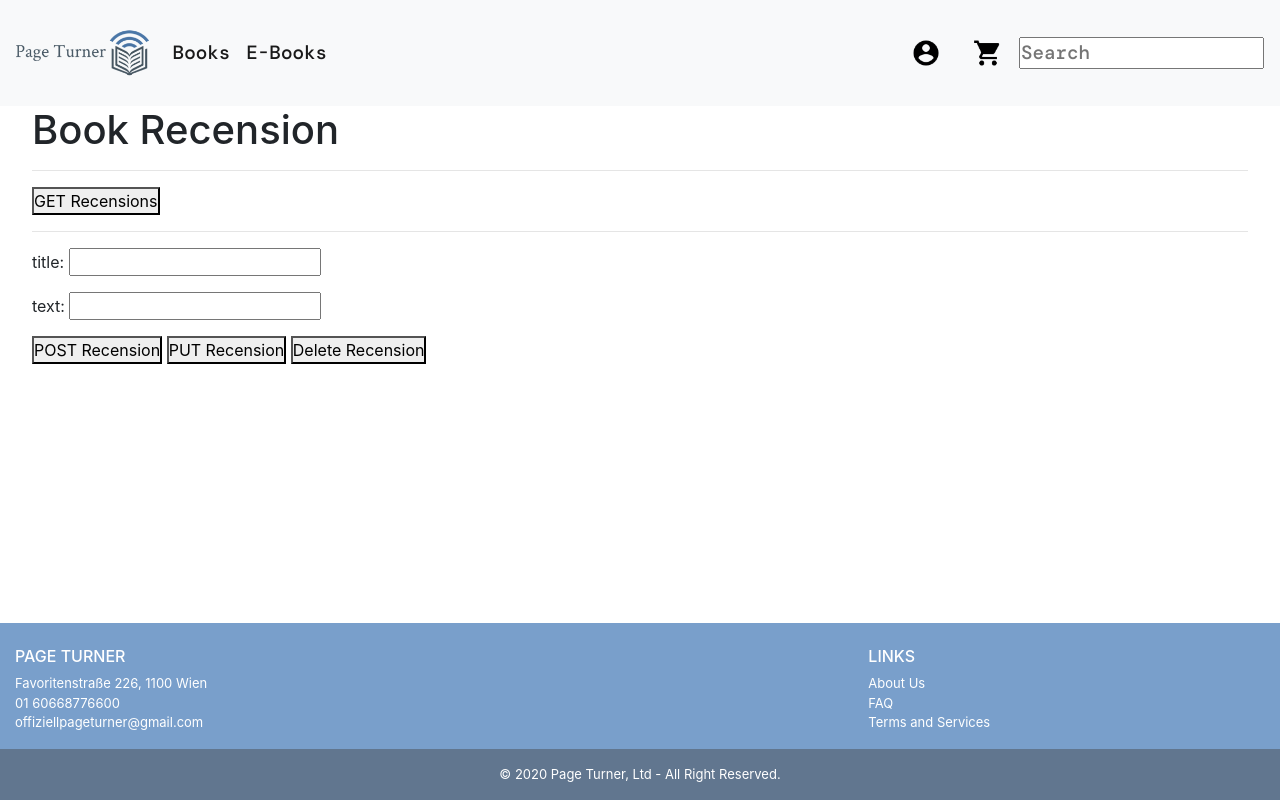
After one commit to leobowenwang/page-turner, a PHP site: page /page-turner/recension.php in a window 1280 px wide. The commit adds this page. Run offline with PHP 8.4, Linux system fonts and the light colour scheme; some web fonts are replaced.

Commit message:
added recensions / improved search UI

```diff
--- a/js/isbn.js
+++ b/js/isbn.js
@@ -129,7 +129,7 @@ function getBookDetails(isbn, price) {
                 "                    <div class=\"tab-pane fade show active\" id=\"tab-1\" role=\"tabpanel\" aria-labelledby=\"tab1\">\n" +
                 "                        <article class=\"review-article\">\n" +
                 "                            <h1 class=\"sr-only\">Tab Article</h1>\n" +
-                "                            <p>" + description + "</p>\n" +
+                "                            <p>" + description + "</p>\n" + "<a class=\"btn btn-primary\" href='/page-turner/recension.php?isbn=" + isbn + "&isRecension=true" + "'>View Recensions</a>\n'" +
                 "                        </article>\n" +
                 "                    </div>\n" +
                 "                    <div class=\"tab-pane fade\" id=\"tab-2\" role=\"tabpanel\" aria-labelledby=\"tab2\">\n" +
@@ -329,7 +329,7 @@ function getEBookDetails(isbn) {
                 "                    <div class=\"tab-pane fade show active\" id=\"tab-1\" role=\"tabpanel\" aria-labelledby=\"tab1\">\n" +
                 "                        <article class=\"review-article\">\n" +
                 "                            <h1 class=\"sr-only\">Tab Article</h1>\n" +
-                "                            <p>" + description + "</p>\n" +
+                "                            <p>" + description + "</p>\n" + "<a class=\"btn btn-primary\" href='/page-turner/recension.php?isbn=" + isbn + "&isRecension=true" + "'>View Recensions</a>\n'" +
                 "                        </article>\n" +
                 "                    </div>\n" +
                 "                    <div class=\"tab-pane fade\" id=\"tab-2\" role=\"tabpanel\" aria-labelledby=\"tab2\">\n" +
@@ -550,5 +550,102 @@ function removeFromCart (bookobj) {
         //displayCart();
 }
 
+//for recensions
+
+let val = findGetParameter('isRecension');
+let value = findGetParameter('isbn');
+if (val) {
+
+    const get = function () { //GET Method
+        let request = new XMLHttpRequest();
+        let url = "./rest.php/recensions/" + value;
+        let asynchronous = true;
+
+        var $orders = $('#orders')
+        request.open("GET", url, asynchronous);
+        request.send();
+
+        request.onreadystatechange = function () {
+            if (this.readyState == 4 && this.status == 200) {
+                let data = JSON.parse(this.responseText);
+                $orders.append('<li style="padding-left: 16px;padding-top: 16px "> <h4>' + data.title + '</h4></li><li style="padding-left: 16px; "><h5>' + data.body + '</h5></li><li style="padding-left: 20px;">By:    Anonymous user </li> <br>');
+                console.log(data);
+            }
+        }
+    }
+
+    const post = function () { //POST method
+        var $name = $('#name');
+        var $text = $('#text');
+        var $orders = $('#orders')
+
+        let recension1 = {
+            title: $name.val(),
+            body: $text.val()
+        };
+
+        let recension_json = JSON.stringify(recension1);
+        $.ajax({
+            type: 'POST',
+            url: "rest.php/recensions/" + value,
+            data: recension_json,
+            success: function () {
+                alert("Use the Get Button to see your Review!");
+            },
+            error: function () {
+                alert("Use Put Button, because there is already a file!");
+            }
+        });
+
+    }
+
+    const put = function () { //PUT method
+        var $name = $('#name');
+        var $text = $('#text');
+        var $orders = $('#orders')
+
+        let recension1 = {
+            title: $name.val(),
+            body: $text.val()
+        };
+
+        let recension_json = JSON.stringify(recension1);
+        $.ajax({
+            type: 'PUT',
+            url: "rest.php/recensions/" + value,
+            data: recension_json,
+            success: function () {
+                alert("Use the Get Button to see your Review!");
+            },
+            error: function () {
+                alert("No file created currently, use the Post Button!");
+            }
+
+        });
+
+    }
+
+    const del = function () { //delete method
+        $.ajax({
+            type: 'DELETE',
+            url: "rest.php/recensions/" + value,
+            complete: function (data) {
+                alert("Please refresh your page!");
+                //location.reload();
+            }
+
+        })
+    }
+
+
+
+
+    $(document).on("click", "#get-btn", get);
+    $(document).on("click", "#post-btn", post); //wann post oder put
+    $(document).on("click", "#put-btn", put);
+    $(document).on("click", "#del-btn", del);
+
+}
+
 
 displayCart();
--- /dev/null
+++ b/recension.php
@@ -0,0 +1,41 @@
+<?php
+/*if (!isset($_SESSION['id'])) {
+  header('Location: books.php');
+  exit();
+}*/
+?>
+
+<?php
+
+
+include $_SERVER['DOCUMENT_ROOT'] . "/page-turner/includes/header.php";
+include $_SERVER['DOCUMENT_ROOT'] . "/page-turner/includes/nav.php";
+
+?>
+
+<body>
+<div id="container">
+    <h1>Book Recension</h1>
+    <hr>
+    <ul style= " list-style: none; background-color: #ccddff; "id="orders"></ul>
+
+    <section id="control-center">
+    <button id="get-btn">GET Recensions</button>
+    <hr>
+    <p>title: <input type="text" id="name"></p>
+    <p>text: <input type="text" id="text"></p>
+    <button id="post-btn">POST Recension</button>
+    <button id="put-btn">PUT Recension</button>
+    <button id="del-btn">Delete Recension</button>
+
+
+  </section>
+
+    <script>
+    </script>
+</div>
+</body>
+
+<?php
+include $_SERVER['DOCUMENT_ROOT'] . "/page-turner/includes/footer.php";
+?>
--- a/search.php
+++ b/search.php
@@ -9,7 +9,7 @@ include $_SERVER['DOCUMENT_ROOT'] . "/page-turner/includes/nav.php";
 <div class="container">
 
     <div class="container py-5 text-center">
-        <h1 class="display-4">Results for</h1>
+        <h1 class="display-4">Search Results:</h1>
     </div>
 
     <div class="card-img-top justify-content-center">
```
Also changed, not shown: rest.php (added, +94 -0 lines), 6 other files.
